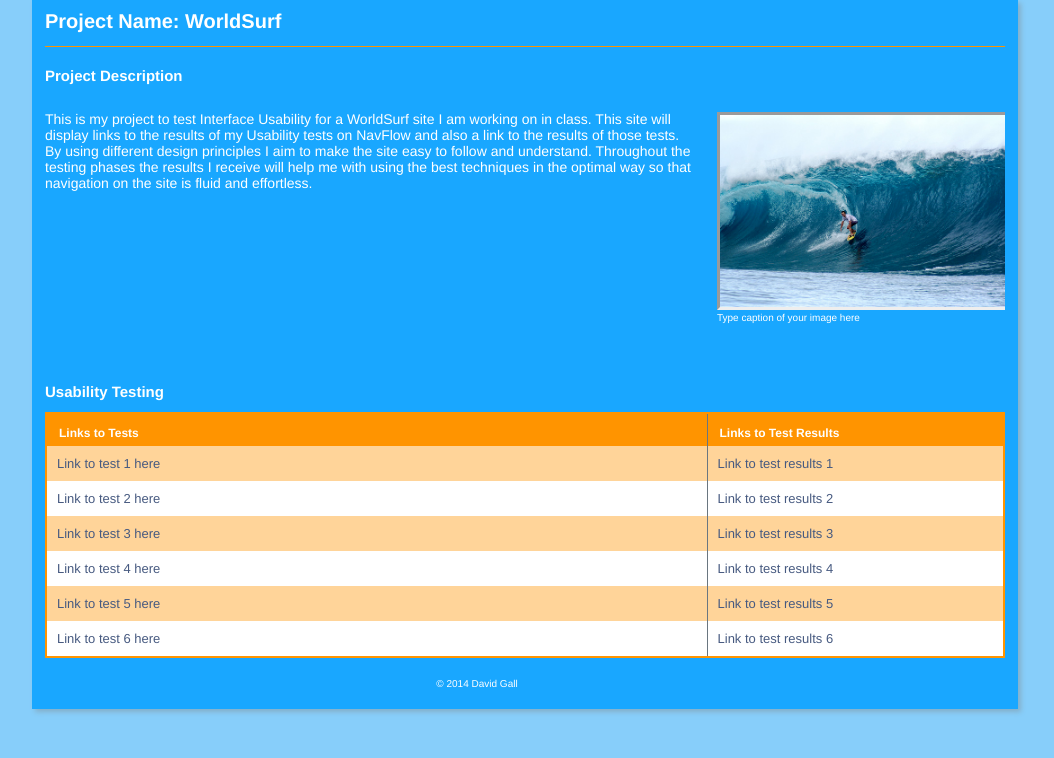
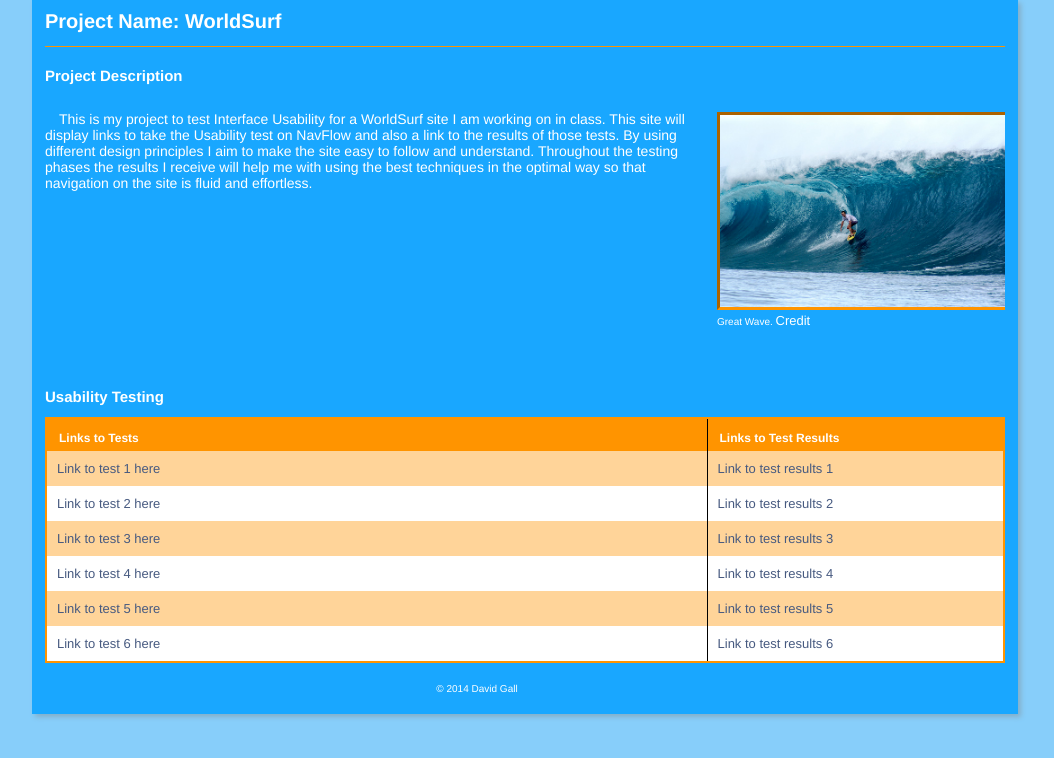
Before and after one commit to DaveGall/WiU, a plain HTML site: page WiU Landing Page Template/index.html in a window 1280 px wide. Shown: the whole page, without its empty margins (115-1169 px from the left). Drawn offline with Linux system fonts and the light colour scheme.

Commit message:
Styling
Finished styling my landing page.

```diff
--- a/WiU Landing Page Template/css/main.css
+++ b/WiU Landing Page Template/css/main.css
@@ -13,8 +13,8 @@ body{
 	padding-left: 1%;
 	padding-right: 1%;
 	/*border: outset;*/
-	-webkit-box-shadow: 0px 0px 5px #ececec;
-	-moz-box-shadow:    0px 0px 5px #000000;
+	-webkit-box-shadow: 3px 3px 5px #84AFC9;
+	-moz-box-shadow:    3px 3px 5px #84AFC9;
 	box-shadow:         3px 3px 5px #84AFC9;
 	background-color: rgb(25, 167, 255);
 
@@ -57,14 +57,14 @@ th{
 	background: #FF9400; /*changes color of table hd background #bbbcc0*/
 }
 th:first-child{
-	border-right: 1px solid #6a7680;
+	border-right: 1px solid #000000;
 }
 td{
 	padding: 1em 1em;
 	width: 69%;
 }
 td:first-child{
-	border-right: 1px solid #6a7680;
+	border-right: 1px solid #000000;
 }
 /*-------------------------------------------  top section-------------------------------------------------------*/
 .main{
@@ -76,6 +76,7 @@ td:first-child{
 	width: 67.5%;
 	float: left;
 	font-size: 1.4em;
+	text-indent: 1em;
 
 }
 .main figure{
@@ -86,7 +87,13 @@ td:first-child{
 }
 figure img{
 	width: 100%;
-	border: inset;
+	border: inset #FF9400;
+}
+figure img:hover{
+	border: dashed;
+}
+figcaption a{
+	color: #ffffff;
 }
 .sec{
 	clear: both;
--- a/WiU Landing Page Template/index.html
+++ b/WiU Landing Page Template/index.html
@@ -20,12 +20,12 @@
   <section class="main">
     <h2 class="desc-title">Project Description</h2>
     <!-- Replace this text with your description of the project -->
-    <p class="description">This is my project to test Interface Usability for a WorldSurf site I am working on in class. This site will display links to the results of my Usability tests on NavFlow and also a link to the results of those tests. By using different design principles I aim to make the site easy to follow and understand. Throughout the testing phases the results I receive will help me with using the best techniques in the optimal way so that navigation on the site is fluid and effortless.</p>
+    <p class="description">This is my project to test Interface Usability for a WorldSurf site I am working on in class. This site will display links to take the Usability test on NavFlow and also a link to the results of those tests. By using different design principles I aim to make the site easy to follow and understand. Throughout the testing phases the results I receive will help me with using the best techniques in the optimal way so that navigation on the site is fluid and effortless.</p>
     <figure>
+    <a href="img/largsurfer.jpg"><img src="img/Surfer.jpg" alt="Surfer catching a nice wave."></a>
     <!--   add your image to the img folder
       Replace the "img.jpg" with the name of your image  -->
-      <img src="img/Surfer.jpg" alt="Man surfing large wave."  />
-      <figcaption>Type caption of your image here</figcaption>
+      <figcaption>Great Wave. <a href="https://www.flickr.com/photos/thelastminute/">Credit</a></figcaption>
     </figure>
   </section>
   <section class="sec">
```
Also changed, not shown: WiU Landing Page Template/img/largsurfer.jpg (added).
